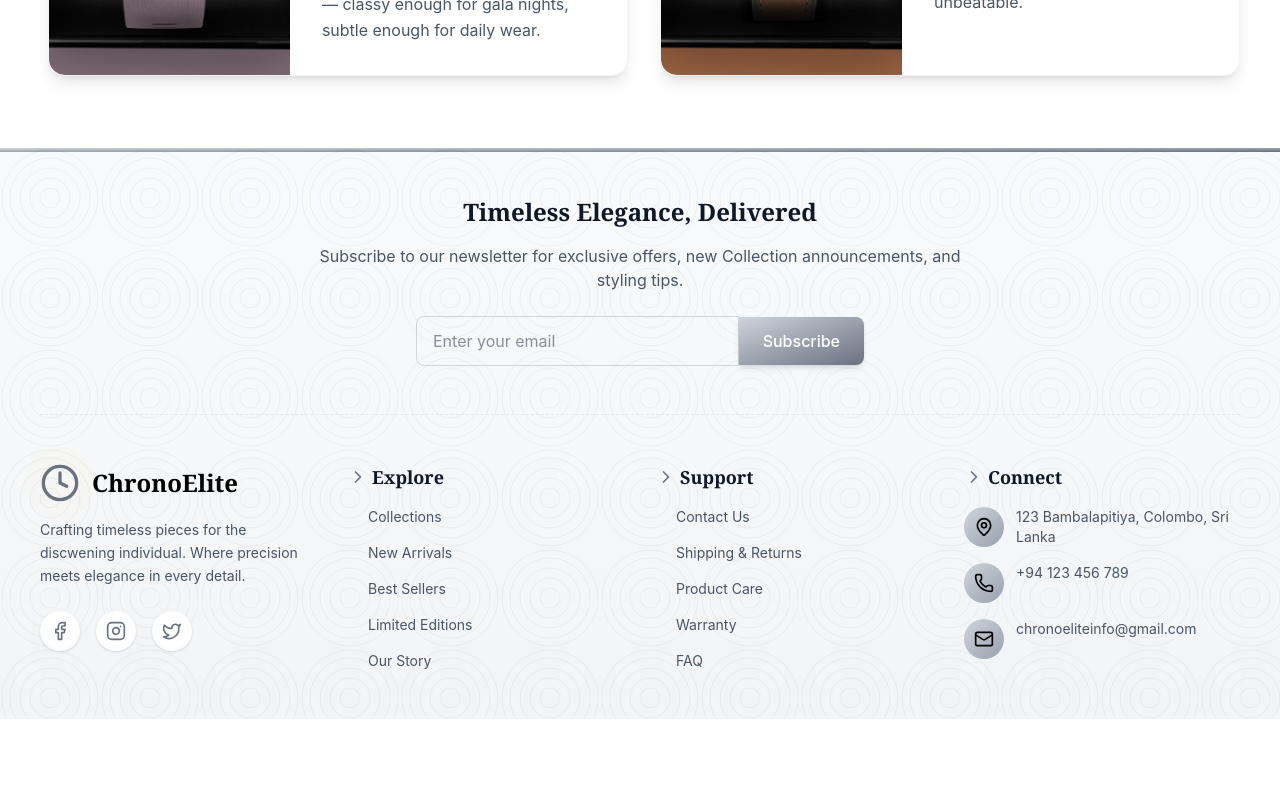
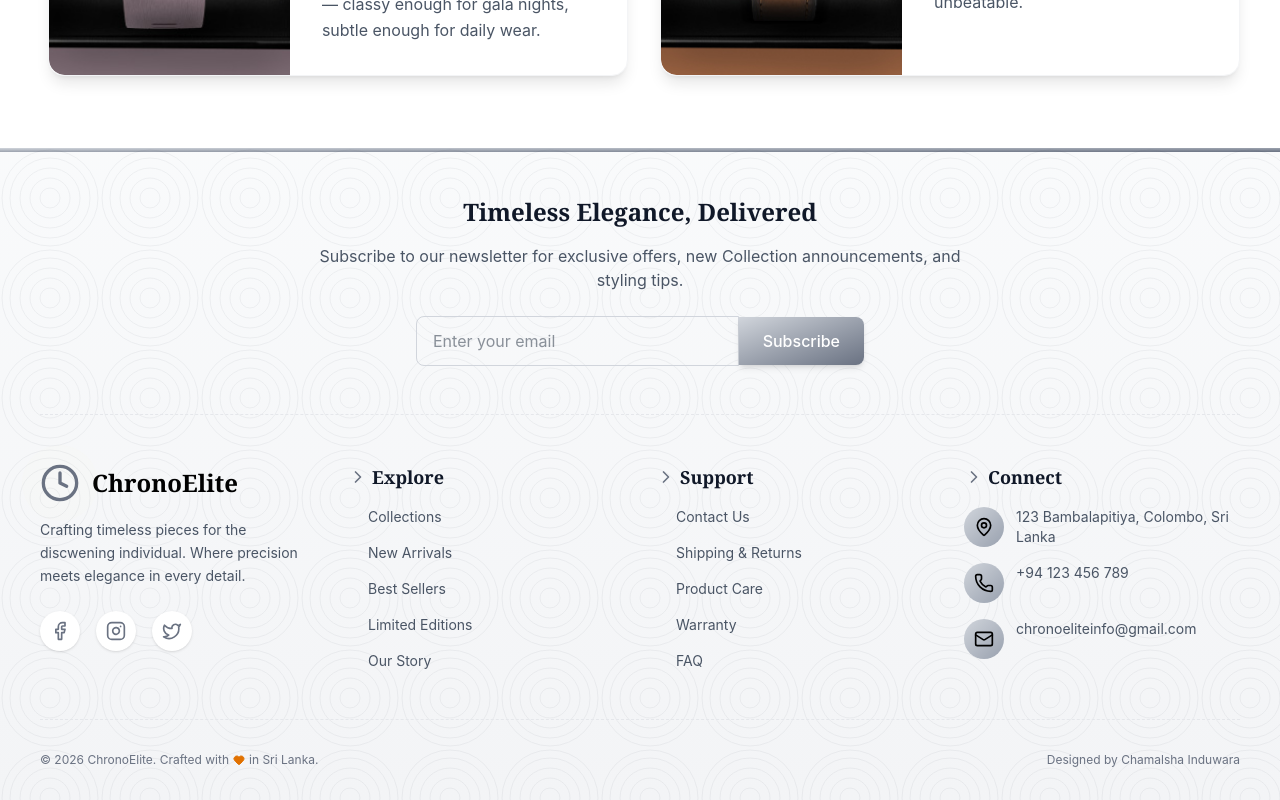
Before and after one commit to ChamalshaInduwara/E-Commerce, a React (Vite) app in the folder frontend/: page / in a window 1280 px wide. Shown: the part 3551-4351 px from the top of the page. Before the commit the page ends 4270 px from the top, so only its background shows below. Built offline with nearby package versions, Linux system fonts and the light colour scheme.

Commit message:
feat: add copyright section and designer credit to Footer component

```diff
--- a/frontend/src/components/Footer.jsx
+++ b/frontend/src/components/Footer.jsx
@@ -4,6 +4,7 @@ import {
   ChevronRight,
   Clock,
   Facebook,
+  Heart,
   Instagram,
   Mail,
   MapPin,
@@ -208,7 +209,29 @@ const Footer = () => {
             </ul>
           </div>
         </div>
+
+        {/* Bottom lines */}
+        <div className={footerStyles.bottomSection}>
+          <p className={footerStyles.copyright}>
+            &copy; {new Date().getFullYear()} ChronoElite. Crafted with{" "}
+            <Heart className={footerStyles.heartIcon} /> in Sri Lanka.
+          </p>
+
+          <div className="flex flex-wrap justify-center gap-2">
+            <p className={footerStyles.designerLink}>
+              Designed by{" "}
+              <a href="#"
+              target="_blank"
+              rel="noopener noreferre"
+              className={footerStyles.linkHover}
+              >
+                Chamalsha Induwara
+              </a>
+            </p>
+          </div>
+        </div>
       </div>
+      <style>{footerStyles.mediaQueries}</style>
     </footer>
   );
 };
```
